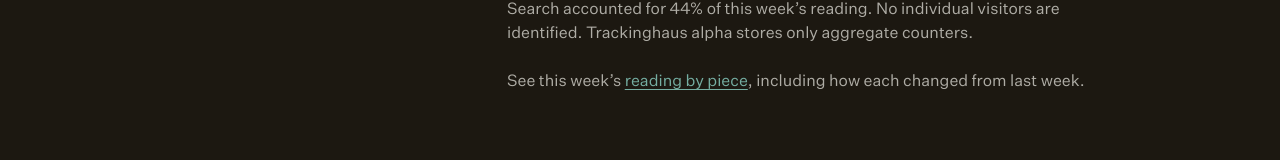
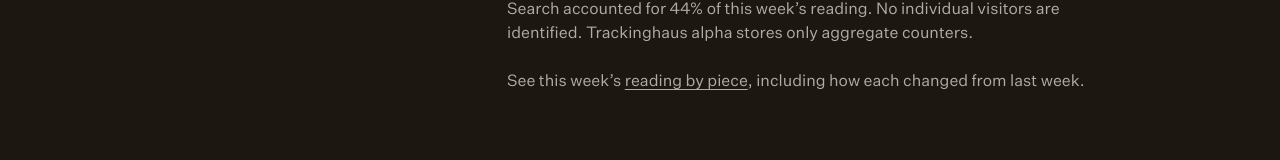
Before and after one commit to mxpf/trackinghaus, a React (Vite) app: page / in a window 1280 px wide. Shown: the part 651-811 px from the top of the page. Built offline with nearby package versions, Linux system fonts and the light colour scheme; no server answers.

Commit message:
Adopt body-colored prose links

```diff
--- a/src/styles.css
+++ b/src/styles.css
@@ -221,7 +221,9 @@ h2 {
 }
 
 .inline-link,
-.article-body a {
+.inline-link:visited,
+.article-body a,
+.article-body a:visited {
   display: inline;
   color: var(--th-link);
   text-decoration: underline;
--- a/src/thinkinghaus-palette.css
+++ b/src/thinkinghaus-palette.css
@@ -1,4 +1,4 @@
-/* Thinkinghaus palette v0.5, pinned from mxpf/thinkinghaus-palette@e37b642b6903788cc3ff7cbb522c4644c16fe6fd. */
+/* Thinkinghaus palette v0.6, pinned from mxpf/thinkinghaus-palette@7ac354fa15ac0798db84ed4291215d8a44f35947. */
 :root {
   --th-neutral-0: #F4EDDF;
   --th-neutral-50: #EBE4D5;
@@ -123,7 +123,7 @@
   --th-patina: var(--th-patina-400);
   --th-slate: var(--th-slate-400);
   --th-heather: var(--th-heather-400);
-  --th-link: var(--th-patina-400);
+  --th-link: var(--th-body);
   --th-focus: var(--th-ochre-400);
   --th-success: var(--th-moss-400);
   --th-warning: var(--th-ochre-400);
@@ -163,7 +163,7 @@
   --th-patina: var(--th-patina-600);
   --th-slate: var(--th-slate-600);
   --th-heather: var(--th-heather-600);
-  --th-link: var(--th-patina-600);
+  --th-link: var(--th-neutral-800);
   --th-focus: var(--th-ochre-600);
   --th-success: var(--th-moss-600);
   --th-warning: var(--th-ochre-600);
```
Also changed, not shown: 2 other files (tests, documents, lock files or other folders).
